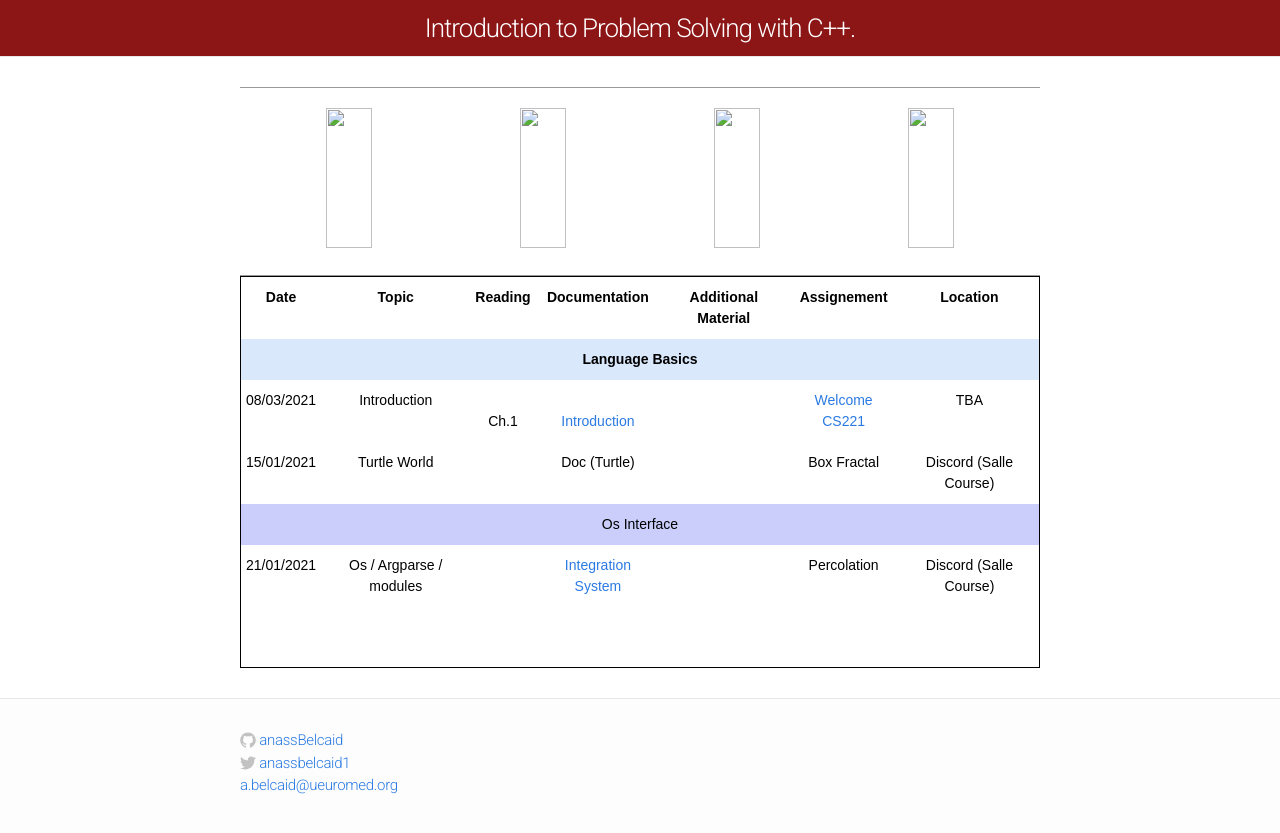
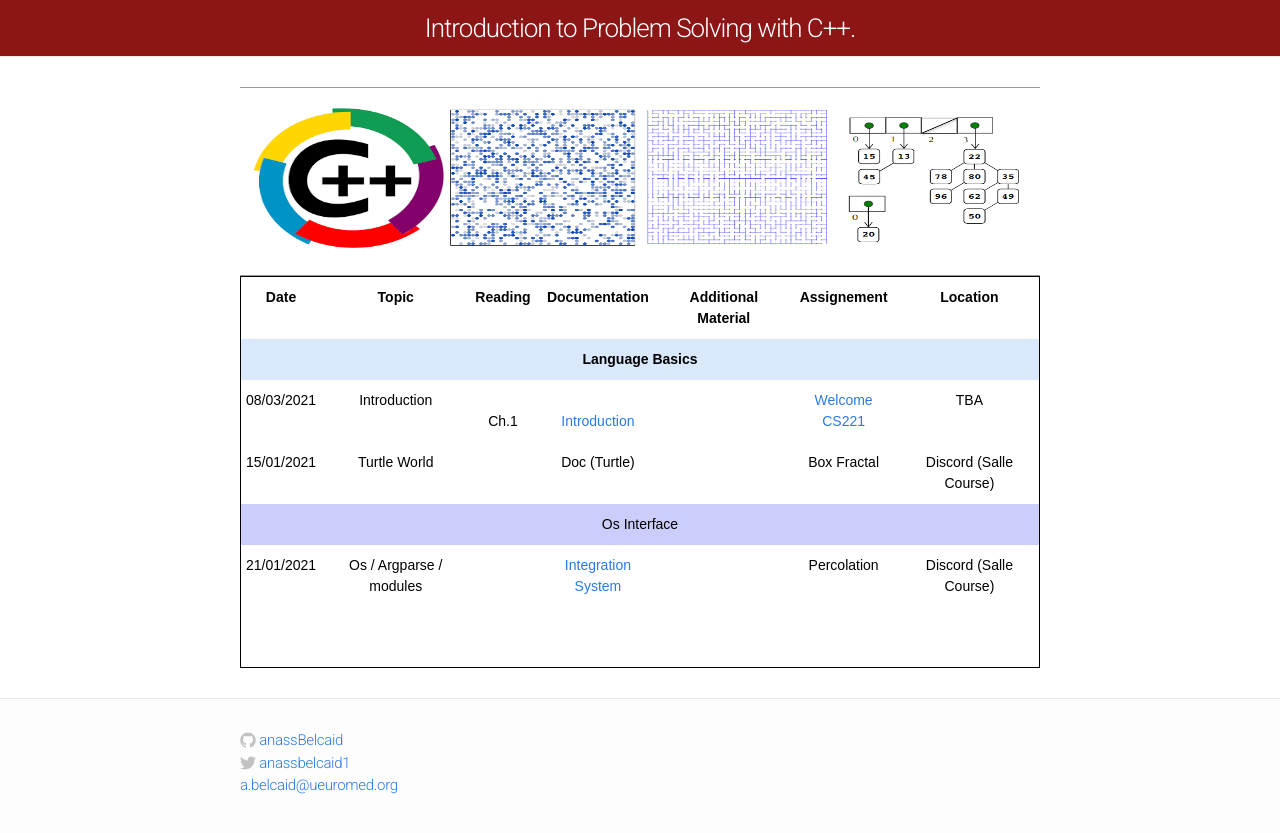
Before and after one commit to anassBelcaid/CS221, a Jekyll site: the page built from index.html, in a window 1280 px wide. Shown: the top 833 px of the page. Built offline with Jekyll 4.4.1, drawn with Linux system fonts in a browser that asks for light colours.

Commit message:
Strugling with links

```diff
--- a/_config.yml
+++ b/_config.yml
@@ -22,8 +22,8 @@
 email: a.belcaid@ueuromed.org
 description: >- # this means to ignore newlines until "baseurl:"
     An introductory course on basic techniques for problem solving.
-baseurl: /CS221  # the subpath of your site, e.g. /blog
-url:  anassBelcaid.github.io # the base hostname & protocol for your site, e.g. http://example.com
+baseurl:   # the subpath of your site, e.g. /blog
+url:   # the base hostname & protocol for your site, e.g. http://example.com
 twitter_username: anassbelcaid1
 github_username:  anassBelcaid
 
```
Also changed, not shown: 5 other files.
